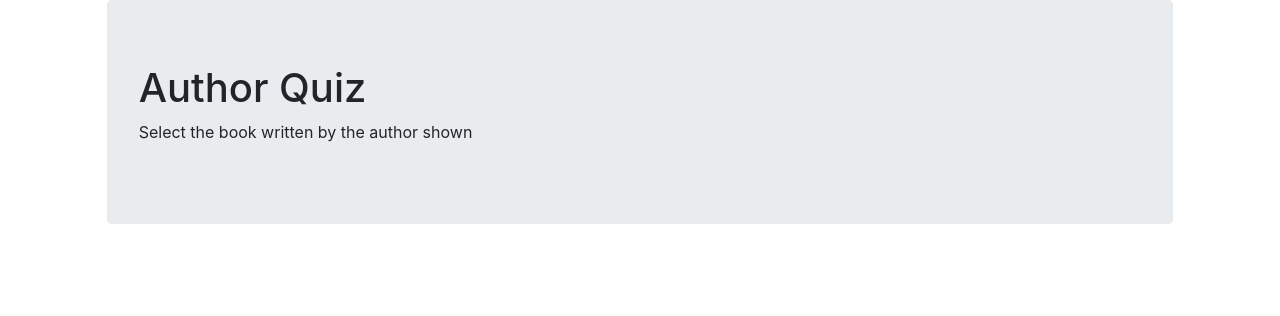
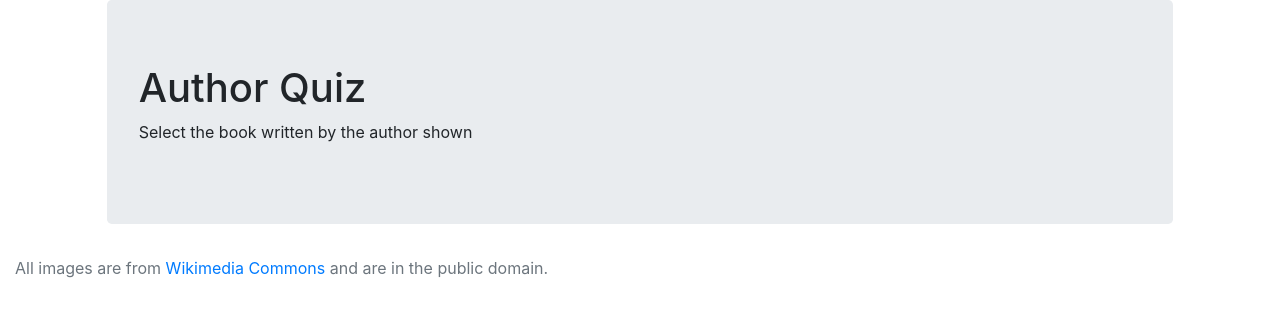
Before and after one commit to danchamorro/Author-Quiz, a React (Create React App) app: page / in a window 1280 px wide. Shown: the top 316 px of the page. Built offline with nearby package versions, Linux system fonts and the light colour scheme.

Commit message:
Added Footer component

```diff
--- a/src/App.js
+++ b/src/App.js
@@ -1,11 +1,13 @@
 import React, { Component } from "react";
 import Hero from "./components/Hero";
+import Footer from "./components/Footer";
 
 class App extends Component {
   render() {
     return (
       <div className="container-fluid">
         <Hero />
+        <Footer />
       </div>
     );
   }
--- /dev/null
+++ b/src/components/Footer.js
@@ -0,0 +1,19 @@
+import React from "react";
+
+const Footer = () => {
+  return (
+    <div id="footer" className="row">
+      <div className="col-12">
+        <p className="text-muted credit">
+          All images are from{" "}
+          <a href="https://commons.wikimedia.org/wiki/Main_Page">
+            Wikimedia Commons
+          </a>{" "}
+          and are in the public domain.
+        </p>
+      </div>
+    </div>
+  );
+};
+
+export default Footer;
```
